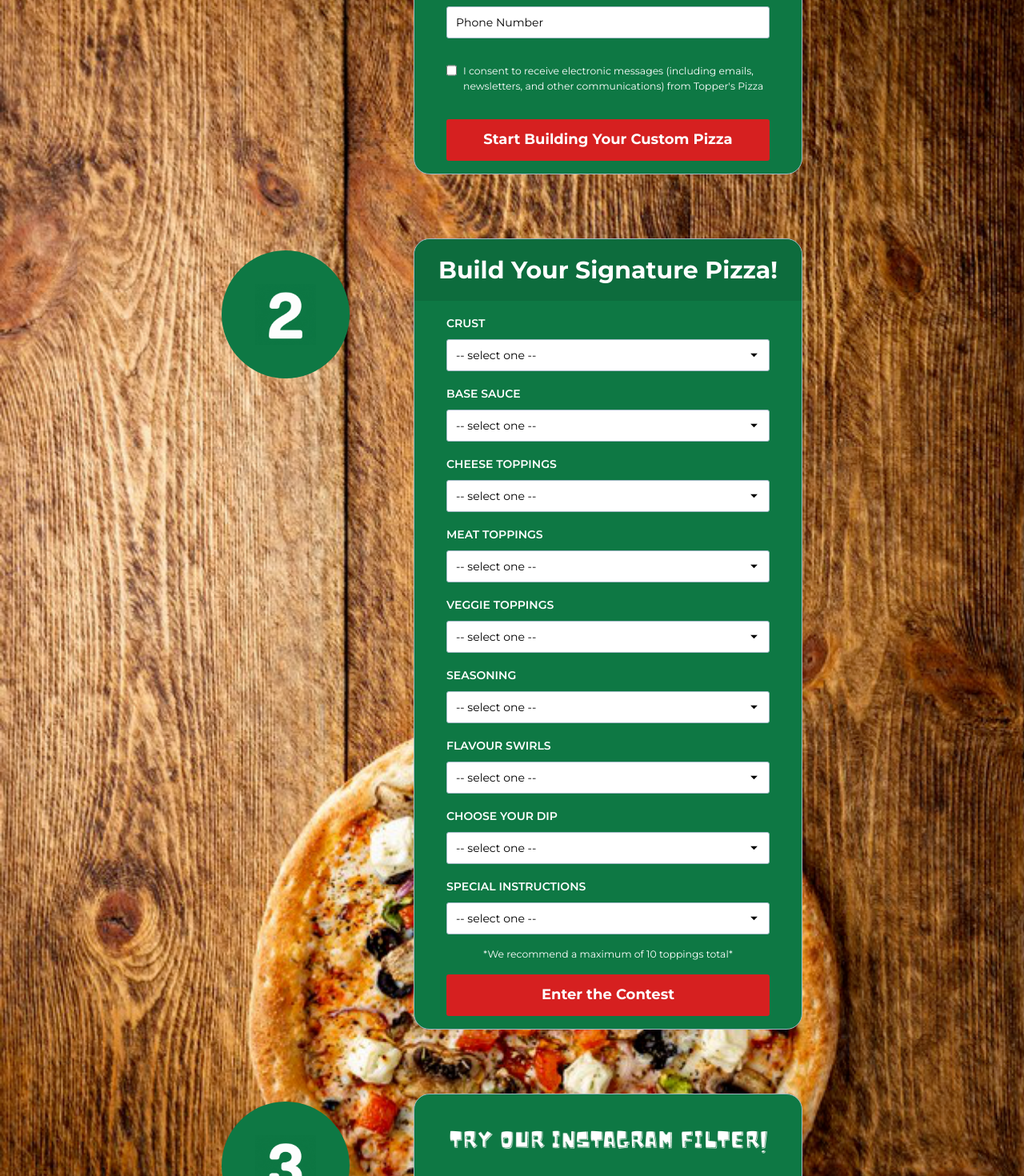
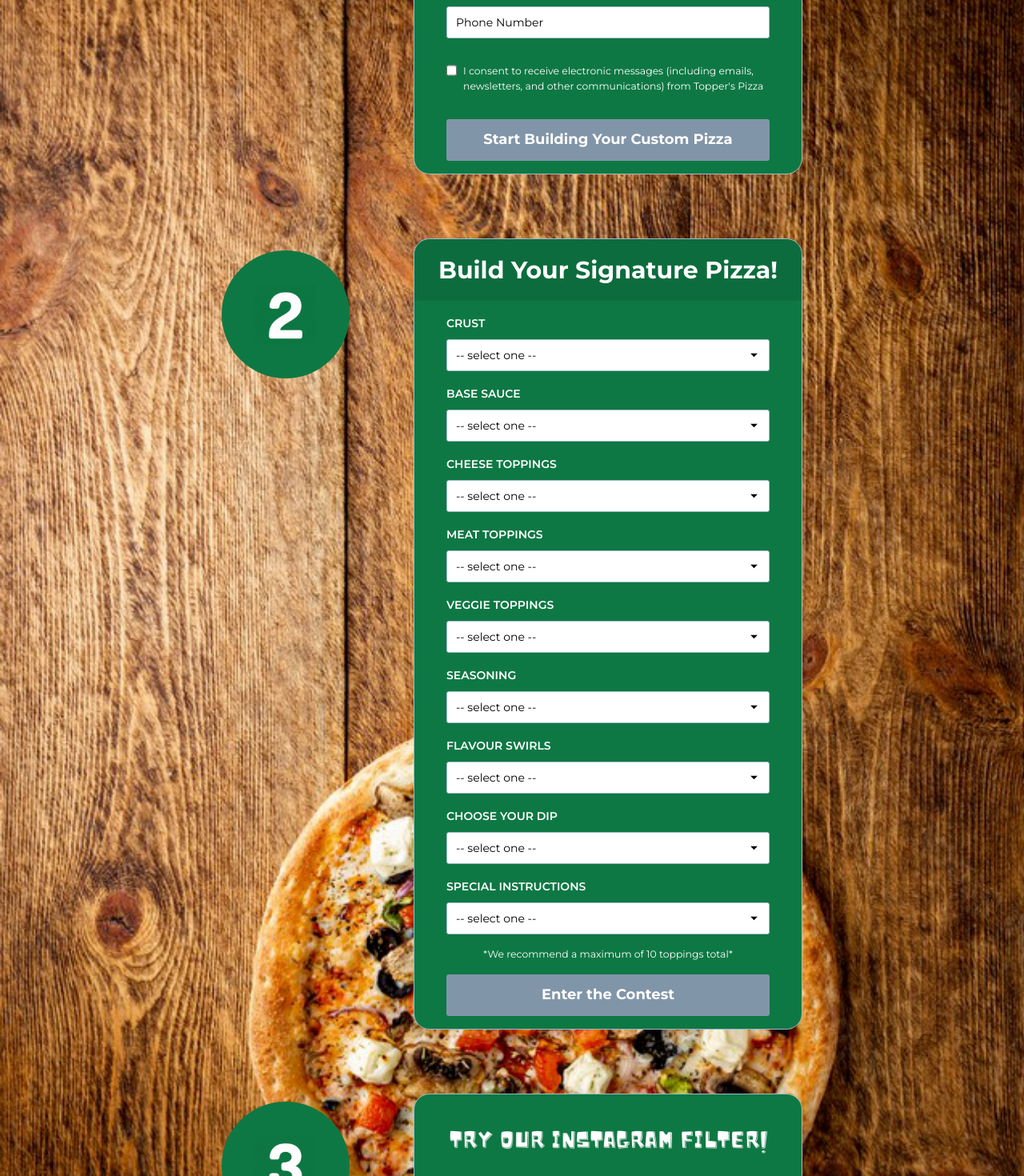
Before and after one commit to PropziGithub/pizza-contest, a React (Vite) app: page / in a window 1280 px wide. Shown: the part 750-2220 px from the top of the page at 80% size. Built offline with nearby package versions, Linux system fonts and the light colour scheme.

Commit message:
chore: local storage logic

```diff
--- a/src/components/BuildForm.jsx
+++ b/src/components/BuildForm.jsx
@@ -1,24 +1,32 @@
-import React, { useState } from "react";
+import two from "@/assets/two.gif";
 import Button from "@/components/Button";
-import two from "@/assets/two.gif";
+import { useEffect, useState } from "react";
 import { SelectField } from "./Fields";
 
 const BuildForm = () => {
   const [formData, setFormData] = useState({});
-  console.log("BUILD DATA:", formData);
+  const [startFormData, setStartFormData] = useState(
+    JSON.parse(localStorage.getItem("formData"))
+  );
 
   const handleSubmit = async (event) => {
     event.preventDefault();
     try {
-      const response = await fetch("https://8c40-45-215-255-48.in.ngrok.io", {
+      const newPayload = {
+        ...startFormData,
+        metaData: formData,
+      };
+
+      const response = await fetch("https://78ea-41-216-95-227.in.ngrok.io", {
         method: "POST",
-        body: JSON.stringify(formData),
+        body: JSON.stringify(newPayload),
         headers: {
           "Content-Type": "application/json",
         },
       });
       await response.text();
       setFormData({});
+      localStorage.setItem("formData", null);
     } catch (error) {
       event.target.reset();
     }
@@ -28,6 +36,14 @@ const BuildForm = () => {
     const { name, value } = event.target;
     setFormData({ ...formData, [name]: value });
   };
+
+  useEffect(() => {
+    window.addEventListener("storage", (event) => {
+      console.log(event);
+      setStartFormData(JSON.parse(localStorage.getItem("formData")));
+    });
+  }, [formData]);
+
   return (
     <div className="mt-20 w-[486px] bg-primary-medium rounded-[20px] border border-1 border-grey-light">
       <div className="text-center bg-primary-dark rounded-t-[20px] py-4">
@@ -40,7 +56,10 @@ const BuildForm = () => {
           </span>
         </div>
       </div>
-      <form action="#" className="grid grid-cols-1  gap-y-4 py-4 px-10 ">
+      <form
+        onSubmit={handleSubmit}
+        className="grid grid-cols-1  gap-y-4 py-4 px-10 "
+      >
         <SelectField
           value={formData.crust || ""}
           onChange={handleChange}
@@ -95,19 +114,27 @@ const BuildForm = () => {
           </option>
           <option value="No Cheese">No Cheese</option>
           <option value="Mozzarella cheese">Mozzarella Cheese</option>
-          <option value="Blend of Mozzarella and Cheddar Cheese">Blend of Mozzarella and Cheddar Cheese</option>
+          <option value="Blend of Mozzarella and Cheddar Cheese">
+            Blend of Mozzarella and Cheddar Cheese
+          </option>
           <option value="Feta Cheese">Feta Cheese</option>
           <option value="Asiago Cheese">Asiago Cheese</option>
           <option value="Parmesan Cheese">Parmesan Cheese</option>
-          <option value="Lactose Free Mozzarella">Lactose Free Mozzarella</option>
-          <option value="Dairy Free Vegan Cheese">Dairy Free Vegan Cheese</option>
+          <option value="Lactose Free Mozzarella">
+            Lactose Free Mozzarella
+          </option>
+          <option value="Dairy Free Vegan Cheese">
+            Dairy Free Vegan Cheese
+          </option>
           <option value="Extra Cheese">Extra Cheese</option>
         </SelectField>
         <SelectField
           value={formData.meat || ""}
           onChange={handleChange}
           name="meat"
-          label="MEAT TOPPINGS" required>
+          label="MEAT TOPPINGS"
+          required
+        >
           <option value="" disabled selected hidden>
             -- select one --
           </option>
@@ -118,7 +145,9 @@ const BuildForm = () => {
           <option value="Ham">Ham</option>
           <option value="Chicken Strips">Chicken Strips</option>
           <option value="Shaved Beef Steak">Shaved Beef Steak</option>
-          <option value="Boneless (Breaded) Chicken">Boneless (Breaded) Chicken</option>
+          <option value="Boneless (Breaded) Chicken">
+            Boneless (Breaded) Chicken
+          </option>
           <option value="Italian Sausage">Italian Sausage</option>
           <option value="Ground Beef">Ground Beef</option>
         </SelectField>
@@ -126,7 +155,9 @@ const BuildForm = () => {
           value={formData.veggie || ""}
           onChange={handleChange}
           name="veggie"
-          label="VEGGIE TOPPINGS" required>
+          label="VEGGIE TOPPINGS"
+          required
+        >
           <option value="" disabled selected hidden>
             -- select one --
           </option>
@@ -194,7 +225,12 @@ const BuildForm = () => {
           *We recommend a maximum of 10 toppings total*
         </span>
         <div>
-          <Button type="submit" variant="solid" className="w-full">
+          <Button
+            type="submit"
+            variant="solid"
+            className="w-full"
+            disabled={startFormData ? false : true}
+          >
             <span>Enter the Contest</span>
           </Button>
         </div>
--- a/src/components/Button.jsx
+++ b/src/components/Button.jsx
@@ -1,10 +1,9 @@
-import React  from "react";
-
-const Button = ({children}) => {
+const Button = ({ children, ...props }) => {
   return (
     <button
       type="submit"
-      className="bg-button-light hover:bg-[#245815] duration-500 ease-in-out text-[#FFFFFF] inline-flex justify-center rounded-[3px] md:px-10 px-4 font-bold md:text-[18px] text-[11px]  leading-[27.57px] font-Montserrat outline-2 outline-offset-2 w-full  py-3"
+      className={`bg-button-light hover:bg-[#245815]  disabled:bg-grey-dark duration-500 ease-in-out text-[#FFFFFF] inline-flex justify-center rounded-[3px] md:px-10 px-4 font-bold md:text-[18px] text-[11px]  leading-[27.57px] font-Montserrat outline-2 outline-offset-2 w-full  py-3 ${props.className}`}
+      disabled={props.disabled}
     >
       {children}
     </button>
--- a/src/components/StartForm.jsx
+++ b/src/components/StartForm.jsx
@@ -1,29 +1,38 @@
-import React, { useState } from "react";
+import one from "@/assets/one.gif";
 import Button from "@/components/Button";
-import one from "@/assets/one.gif";
+import { useState } from "react";
 import { TextField } from "./Fields";
 
 const StartForm = () => {
+  const dataStored = JSON.parse(localStorage.getItem("formData")) || {};
   const [isChecked, setIsChecked] = useState(false);
-  const [formData, setFormData] = useState({});
+  const [formData, setFormData] = useState(dataStored);
   console.log("DATA:", formData);
 
   const handleSubmit = async (event) => {
     event.preventDefault();
     try {
-      const response = await fetch("https://8c40-45-215-255-48.in.ngrok.io", {
-        method: "POST",
-        body: JSON.stringify(formData),
-        headers: {
-          "Content-Type": "application/json",
-        },
+      // const response = await fetch("https://8c40-45-215-255-48.in.ngrok.io", {
+      //   method: "POST",
+      //   body: JSON.stringify(formData),
+      //   headers: {
+      //     "Content-Type": "application/json",
+      //   },
+      // });
+      // await response.text();
+      // setFormData({});
+      localStorage.setItem("formData", JSON.stringify(formData));
+      const storageEvent = new Event("storage", {
+        key: "formData",
       });
-      await response.text();
-      setFormData({});
+
+      window.dispatchEvent(storageEvent);
     } catch (error) {
       event.target.reset();
     }
   };
+  const hasValues = Object.values(formData).every((value) => value === "");
+
 
   const handleChange = (event) => {
     const { name, value } = event.target;
@@ -45,7 +54,10 @@ const StartForm = () => {
           </span>
         </div>
       </div>
-      <form onSubmit={handleSubmit}  className="grid grid-cols-1  gap-y-4 py-4 px-10 ">
+      <form
+        onSubmit={handleSubmit}
+        className="grid grid-cols-1  gap-y-4 py-4 px-10 "
+      >
         <TextField
           onChange={handleChange}
           value={formData.name || ""}
@@ -89,7 +101,12 @@ const StartForm = () => {
           </span>
         </div>
         <div>
-          <Button type="submit" variant="solid" className="w-full">
+          <Button
+            type="submit"
+            variant="solid"
+            className="w-full"
+            disabled={hasValues || !isChecked}
+          >
             <span>Start Building Your Custom Pizza</span>
           </Button>
         </div>
--- a/tailwind.config.js
+++ b/tailwind.config.js
@@ -20,6 +20,7 @@ module.exports = {
       "9xl": ["8rem", { lineHeight: "1" }],
     },
     colors: {
+      black: "#000",
       primary: {
         light: "#245815",
         medium: "#0E7844",
```
